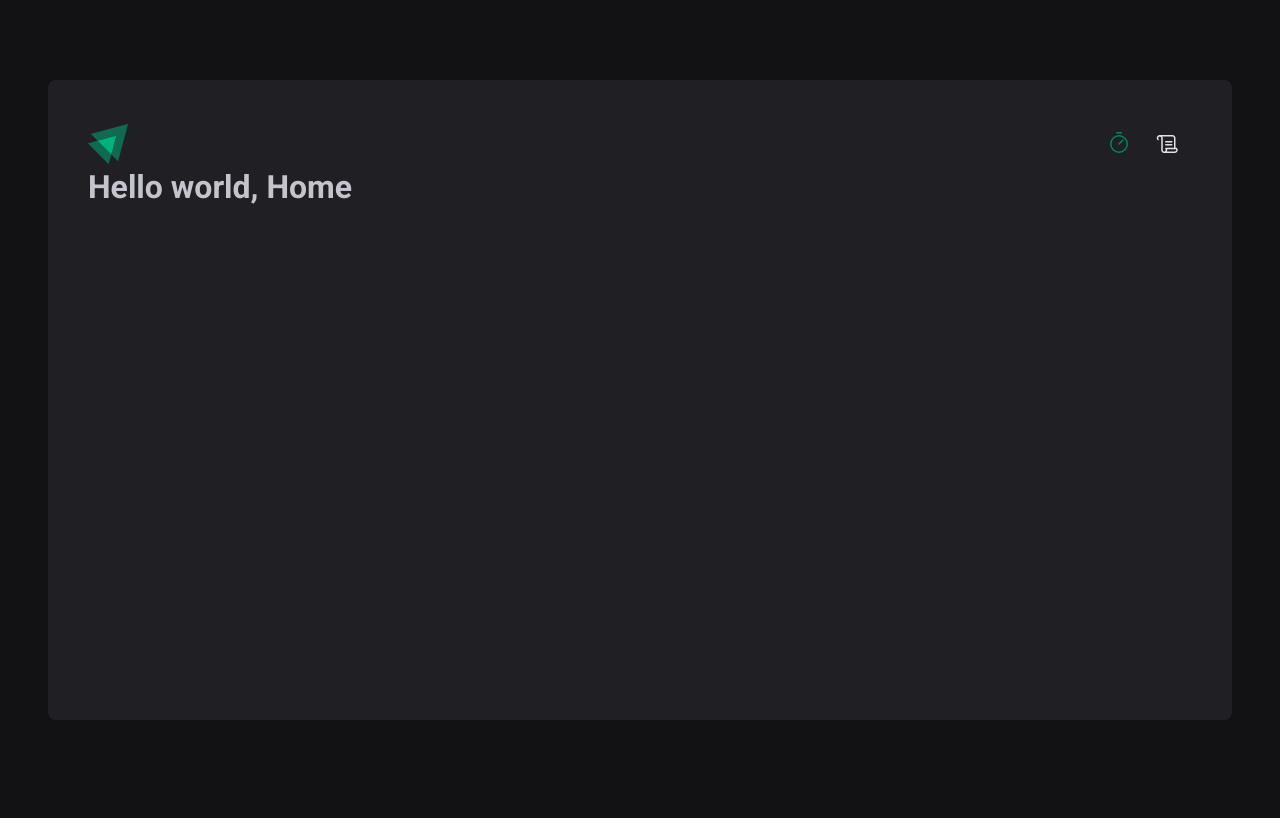
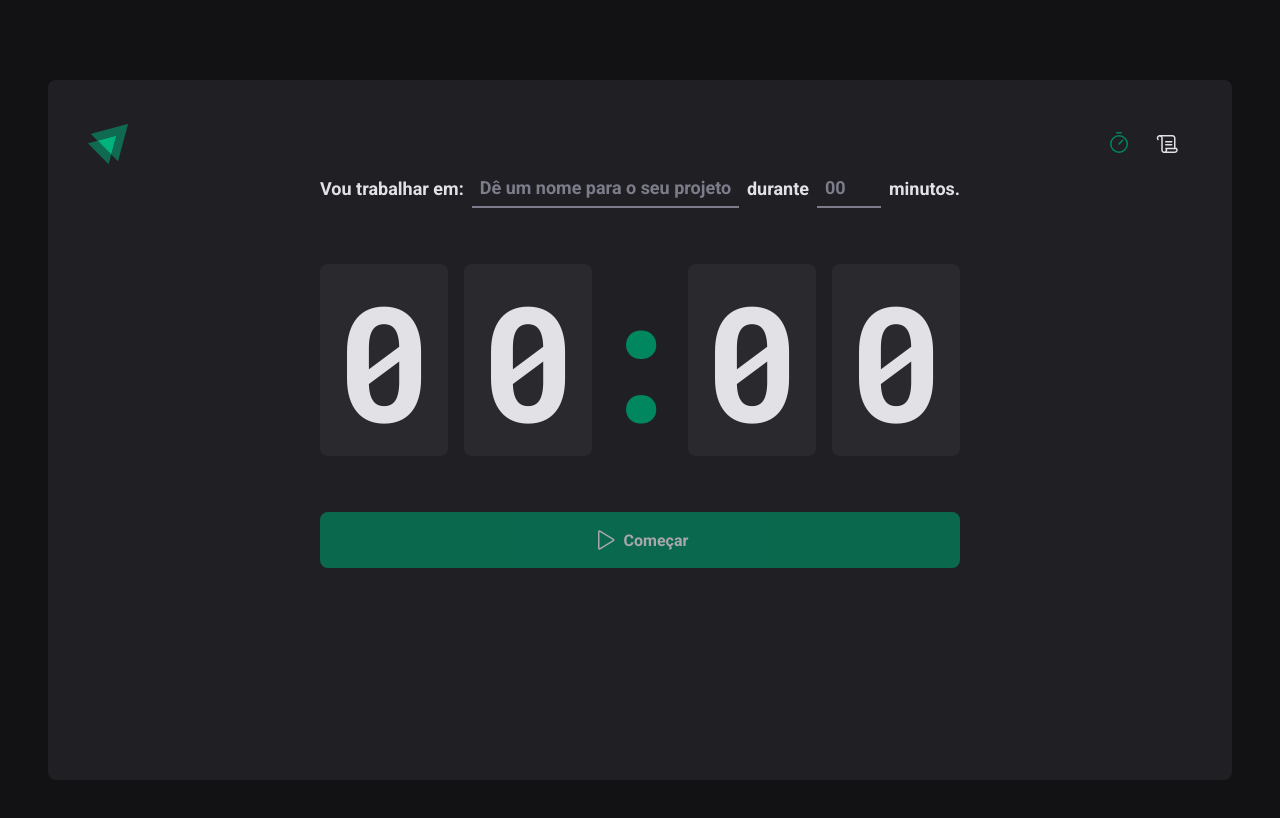
Before and after one commit to genarciso/timer-pomodoro, a React (Vite) app: page / in a window 1280 px wide. Shown: the top 818 px of the page. Built offline with nearby package versions, Linux system fonts and the light colour scheme.

Commit message:
Create and style the home page

```diff
--- a/src/layouts/DefaultLayout/DefaultLayout.styles.ts
+++ b/src/layouts/DefaultLayout/DefaultLayout.styles.ts
@@ -2,7 +2,7 @@ import styled from 'styled-components'
 
 export const LayoutContainer = styled.div`
   max-width: 118.4rem;
-  height: calc(100vh - 16rem);
+  height: calc(100vh - 10rem);
   margin: 8rem auto;
   padding: 4rem;
 
--- /dev/null
+++ b/src/pages/Home/Home.styles.ts
@@ -0,0 +1,126 @@
+import styled from 'styled-components'
+
+export const HomeContainer = styled.div`
+  flex: 1;
+  max-height: max-content;
+
+  display: flex;
+  flex-direction: column;
+  align-items: center;
+  justify-content: center;
+
+  form {
+    display: flex;
+    flex-direction: column;
+    align-items: center;
+    gap: 5.6rem;
+  }
+`
+
+export const FormContainer = styled.div`
+  width: 100%;
+  display: flex;
+  align-items: center;
+  justify-content: center;
+  gap: 0.8rem;
+
+  color: ${({ theme }) => theme['gray-100']};
+  font-size: 1.8rem;
+  font-weight: bold;
+
+  flex-wrap: wrap;
+`
+
+/**
+ * O BaseInput é um componente de input genérico, que pode ser estilizado
+ * passará suas propriedades para o input que herda-lo.
+ */
+const BaseInput = styled.input`
+  background-color: transparent;
+  height: 4rem;
+  border: 0;
+  border-bottom: 2px solid ${({ theme }) => theme['gray-500']};
+
+  font-size: 1.8rem;
+  font-weight: bold;
+  color: ${({ theme }) => theme['gray-100']};
+
+  padding: 0 0.8rem;
+
+  &:focus {
+    box-shadow: none;
+    border-color: ${({ theme }) => theme['green-500']};
+  }
+
+  &::placeholder {
+    color: ${({ theme }) => theme['gray-500']};
+  }
+`
+
+export const TaskInput = styled(BaseInput)`
+  flex: 1;
+
+  &::-webkit-calendar-picker-indicator {
+    display: none !important;
+  }
+`
+
+export const MinutesAmountInput = styled(BaseInput)`
+  width: 6.4rem;
+`
+
+export const CountdownContainer = styled.div`
+  font-family: 'Roboto Mono', monospace;
+  font-size: 16rem;
+  line-height: 12.8rem;
+
+  color: ${({ theme }) => theme['gray-100']};
+
+  display: flex;
+  gap: 1.6rem;
+
+  span {
+    background: ${({ theme }) => theme['gray-700']};
+    padding: 3.2rem 1.6rem;
+    border-radius: 8px;
+  }
+`
+
+export const Separator = styled.div`
+  padding: 3.2rem 0;
+  color: ${({ theme }) => theme['green-500']};
+
+  width: 6.4rem;
+  overflow: hidden;
+
+  display: flex;
+  justify-content: center;
+`
+
+export const StartCountdownButton = styled.button`
+  width: 100%;
+  border: 0;
+  padding: 1.6rem;
+  border-radius: 8px;
+
+  display: flex;
+  align-items: center;
+  justify-content: center;
+  gap: 0.8rem;
+
+  font-weight: bold;
+
+  cursor: pointer;
+
+  background-color: ${({ theme }) => theme['green-500']};
+  color: ${({ theme }) => theme['gray-100']};
+
+  &:not(:disabled):hover {
+    background-color: ${({ theme }) => theme['green-700']};
+  }
+
+  &:disabled {
+    opacity: 0.7;
+    cursor: not-allowed;
+  }
+`
--- a/src/pages/Home/Home.tsx
+++ b/src/pages/Home/Home.tsx
@@ -1,8 +1,57 @@
+import { Play } from 'phosphor-react'
+import {
+  CountdownContainer,
+  FormContainer,
+  HomeContainer,
+  MinutesAmountInput,
+  Separator,
+  StartCountdownButton,
+  TaskInput,
+} from './Home.styles'
+
 function Home() {
   return (
-    <h1>
-      Hello world, <strong>Home</strong>
-    </h1>
+    <HomeContainer>
+      <form>
+        <FormContainer>
+          <label htmlFor="task">Vou trabalhar em:</label>
+          <TaskInput
+            id="task"
+            list="task-suggestions"
+            placeholder="Dê um nome para o seu projeto"
+          />
+
+          <datalist id="task-suggestions">
+            <option value="Projeto A" />
+            <option value="Projeto B" />
+            <option value="Projeto C" />
+          </datalist>
+
+          <label htmlFor="minutesAmount">durante</label>
+          <MinutesAmountInput
+            id="minutesAmount"
+            type="number"
+            placeholder="00"
+            step={5}
+            min={5}
+            max={60}
+          />
+
+          <span>minutos.</span>
+        </FormContainer>
+        <CountdownContainer>
+          <span>0</span>
+          <span>0</span>
+          <Separator>:</Separator>
+          <span>0</span>
+          <span>0</span>
+        </CountdownContainer>
+        <StartCountdownButton disabled type="submit">
+          <Play size={24} />
+          Começar
+        </StartCountdownButton>
+      </form>
+    </HomeContainer>
   )
 }
 
--- /dev/null
+++ b/src/pages/Home/index.tsx
@@ -0,0 +1 @@
+export { Home } from './Home'
--- a/src/styles/global.styles.ts
+++ b/src/styles/global.styles.ts
@@ -40,5 +40,7 @@ export const GlobalStyle = createGlobalStyle`
   body {
     background-color: ${(props) => props.theme['gray-900']};
     color: ${(props) => props.theme['gray-300']};
+
+    --webkit-font-smoothing: antialiased;
   }
 `
```
